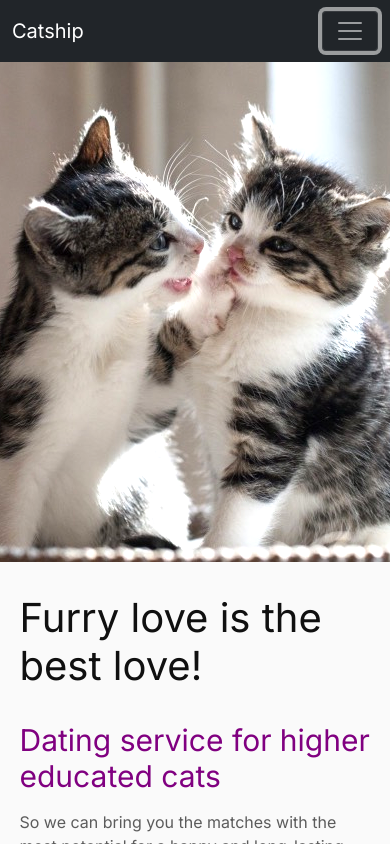
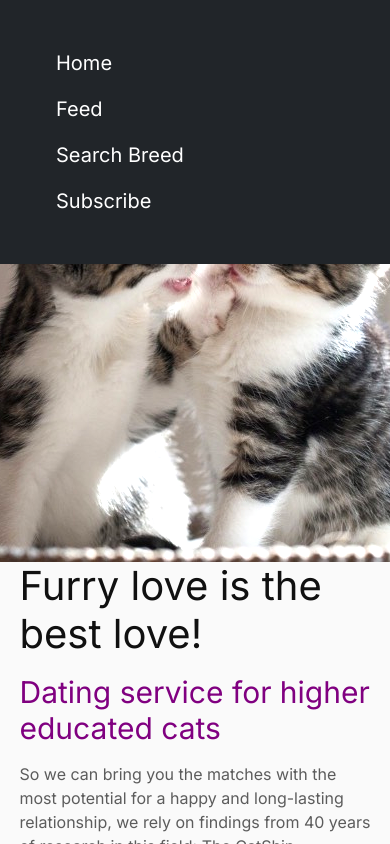
Before and after one commit to lenverstijnen/catsignment, an Angular app: page / in a window 390 px wide. Both pictures are taken after a click on the button "Toggle navigation". Shown: the top 844 px of the page. Built offline with nearby package versions, Linux system fonts and the light colour scheme.

Commit message:
Add simple mobile menu

```diff
--- a/src/app/footer/footer.component.css
+++ b/src/app/footer/footer.component.css
@@ -1,5 +1,4 @@
 .footer {
-  background: #202428;
   height: 50px;
   display: flex;
   justify-content: space-around;
--- a/src/app/footer/footer.component.html
+++ b/src/app/footer/footer.component.html
@@ -1,4 +1,4 @@
-<div class="footer">
+<div class="footer bg-dark">
   <i class="bi bi-twitter icon"></i>
   <i class="bi bi-instagram icon"></i>
   <i class="bi bi-facebook icon"></i>
--- a/src/app/navbar/navbar.component.css
+++ b/src/app/navbar/navbar.component.css
@@ -1,3 +1,14 @@
 .navbar {
   height: 62px;
 }
+
+.mobile-nav {
+  z-index: 1;
+  padding: 40px;
+  position: absolute;
+  top: 0;
+  width: 100%;
+}
+.mobile-nav a {
+  color: white;
+}
--- a/src/app/navbar/navbar.component.html
+++ b/src/app/navbar/navbar.component.html
@@ -2,6 +2,7 @@
   <div class="container-fluid">
     <a class="navbar-brand" href="#">Catship</a>
     <button
+      (click)="handleOpen()"
       class="navbar-toggler"
       type="button"
       data-bs-toggle="collapse"
@@ -27,3 +28,36 @@
     </div>
   </div>
 </nav>
+
+<div>
+  <div *ngIf="this.open" class="mobile-nav bg-dark">
+    <a
+      (click)="handleOpen()"
+      class="nav-link"
+      routerLinkActive="active"
+      routerLink="/"
+      >Home</a
+    >
+    <a
+      (click)="handleOpen()"
+      class="nav-link"
+      routerLinkActive="active"
+      routerLink="/cats"
+      >Feed</a
+    >
+    <a
+      (click)="handleOpen()"
+      class="nav-link"
+      routerLinkActive="active"
+      routerLink="/breed"
+      >Search Breed</a
+    >
+    <a
+      (click)="handleOpen()"
+      class="nav-link"
+      routerLinkActive="active"
+      routerLink="/subscribe"
+      >Subscribe</a
+    >
+  </div>
+</div>
--- a/src/app/navbar/navbar.component.ts
+++ b/src/app/navbar/navbar.component.ts
@@ -7,7 +7,13 @@ import { ActivatedRoute } from '@angular/router';
   styleUrls: ['./navbar.component.css'],
 })
 export class NavbarComponent implements OnInit {
-  constructor(private route: ActivatedRoute) {}
+  open = false;
+
+  // The implementation could be better, for example by adding a backdrop with click listener to close the mobile menu.
+  // I've chosen to focus on other things, maybe come back later to it.
+  handleOpen() {
+    this.open = !this.open;
+  }
 
   ngOnInit(): void {}
 }
--- a/src/styles.css
+++ b/src/styles.css
@@ -32,7 +32,7 @@ h1,
 h2,
 h3 {
   color: var(--color-headings);
-  margin-top: 2rem;
+  margin-top: 0;
   margin-bottom: 1rem;
 }
 
```
